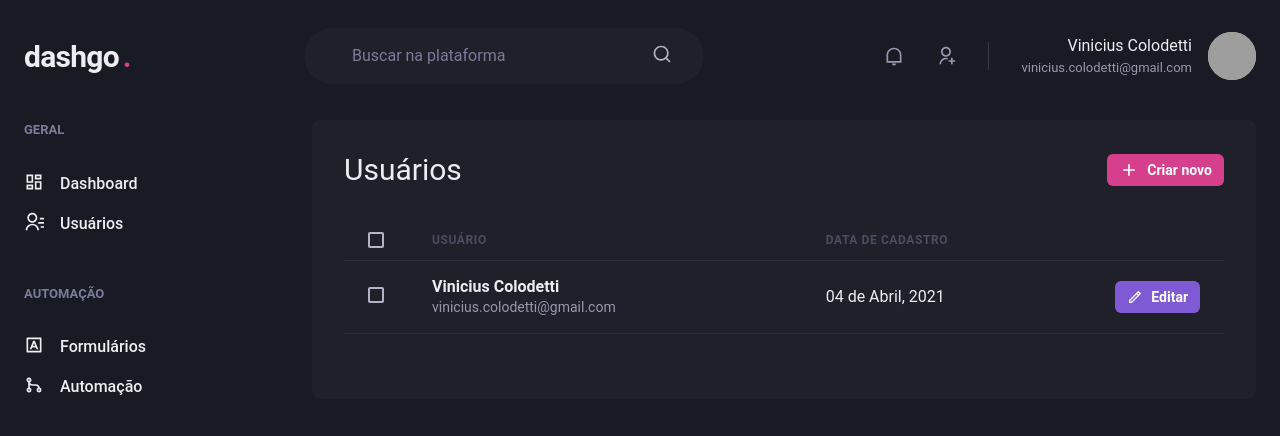
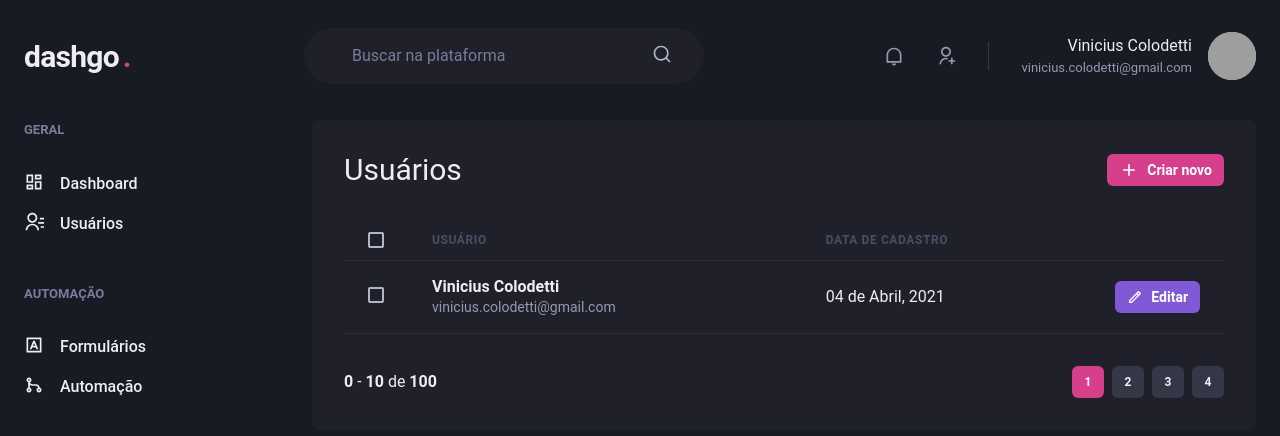
Before and after one commit to viniciuscolodetti/ignite-dashgo, a Next.js app: page /users in a window 1280 px wide. Shown: the top 436 px of the page. Built offline with nearby package versions, Linux system fonts and the light colour scheme; grey boxes are pictures that could not be loaded.

Commit message:
Componente de paginação

```diff
--- /dev/null
+++ b/src/components/Pagination.tsx
@@ -0,0 +1,65 @@
+import { Stack, Button, Box } from "@chakra-ui/react";
+
+export function Pagination() {
+  return (
+    <Stack
+      direction="row"
+      mt="8"
+      justify="space-between"
+      align="center"
+      spacing="6"
+    >
+      <Box>
+        <strong>0</strong> - <strong>10</strong> de <strong>100</strong>
+      </Box>
+      <Stack direction="row" spacing="2">
+        <Button
+          size="sm"
+          fontSize="xs"
+          width="4"
+          colorScheme="pink"
+          disabled
+          _disabled={{
+            bg: 'pink.500',
+            cursor: 'default',
+          }}
+        >
+          1
+        </Button>
+        <Button
+          size="sm"
+          fontSize="xs"
+          width="4"
+          bg="gray.700"
+          _hover={{
+            bg: 'gray.500'
+          }}
+        >
+          2
+        </Button>
+        <Button
+          size="sm"
+          fontSize="xs"
+          width="4"
+          bg="gray.700"
+          _hover={{
+            bg: 'gray.500'
+          }}
+        >
+          3
+        </Button>
+        <Button
+          size="sm"
+          fontSize="xs"
+          width="4"
+          bg="gray.700"
+          _hover={{
+            bg: 'gray.500'
+          }}
+        >
+          4
+        </Button>
+      </Stack>
+    </Stack>
+  );
+}
--- a/src/pages/users/index.tsx
+++ b/src/pages/users/index.tsx
@@ -3,6 +3,7 @@
 
 import { Header } from "../../components/Header";
 import { Sidebar } from "../../components/Sidebar";
+import { Pagination } from "../../components/Pagination";
 
 export default function UserList() {
   return (
@@ -51,6 +52,8 @@
               </Tr>
             </Tbody>
           </Table>
+
+          <Pagination />
         </Box>
       </Flex>
     </Box>
```
